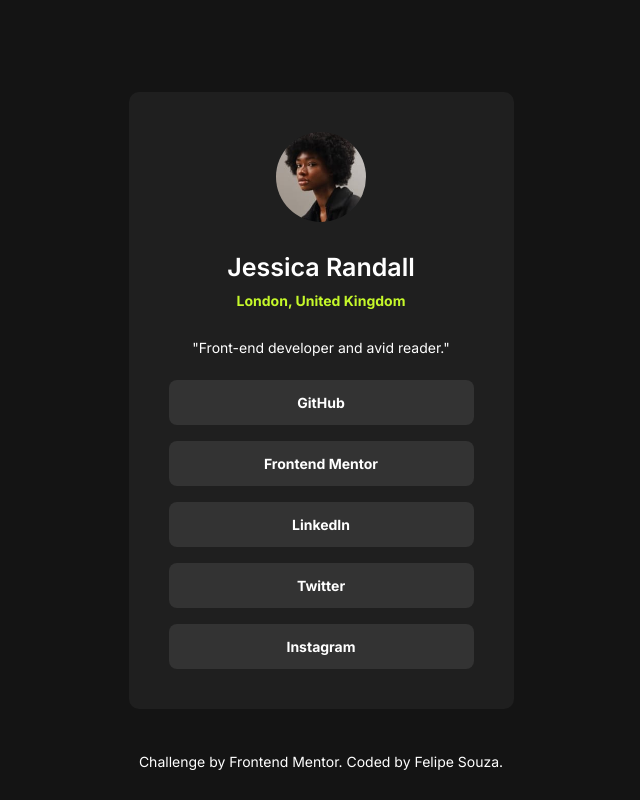
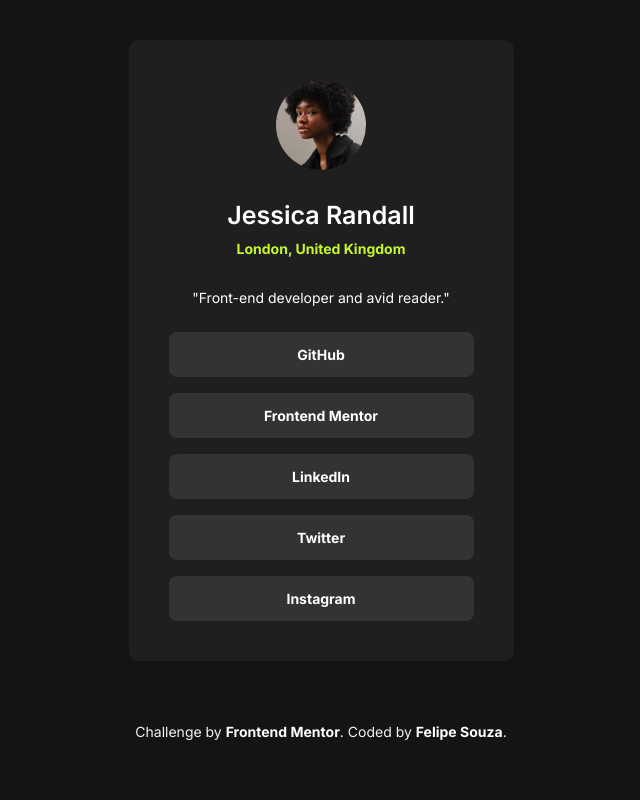
Before and after one commit to felipecsouza/social-links-profile, a plain HTML site: page index.html in a window 1280 px wide. Shown: the whole page, without its empty margins (319-959 px from the left). Drawn offline with Linux system fonts and the light colour scheme.

Commit message:
feat: estilos finzalizados e conversão de unidades de px para rem

```diff
--- a/index.html
+++ b/index.html
@@ -15,7 +15,7 @@
 <body>
   <main class="card">
     <div class="bio">
-      <img class="avatar" src="assets/images/avatar-jessica.jpeg" alt="Foto de perfil mostrando o rotos de Jessica Randall.">
+      <img class="avatar" src="assets/images/avatar-jessica.jpeg" alt="Foto de perfil mostrando o rosto de Jessica Randall.">
       <div class="infos">
         <h1>Jessica Randall</h1>
         <p>London, United Kingdom</p>
@@ -23,17 +23,17 @@
       <span class="quote">"Front-end developer and avid reader."</span>
     </div>
     <ul class="lista-links">
-      <li><a href="https://www.githubb.com" target="_blank">GitHub</a></li>
-      <li><a href="https://www.frontendmentor.com" target="_blank">Frontend Mentor</a></li>
-      <li><a href="https://www.linkedin.com" target="_blank">LinkedIn</a></li>
-      <li><a href="https://www.x.com" target="_blank">Twitter</a></li>
+      <li><a href="https://github.com/" target="_blank">GitHub</a></li>
+      <li><a href="https://www.frontendmentor.io" target="_blank">Frontend Mentor</a></li>
+      <li><a href="https://br.linkedin.com/" target="_blank">LinkedIn</a></li>
+      <li><a href="https://x.com/" target="_blank">Twitter</a></li>
       <li><a href="https://www.instagram.com" target="_blank">Instagram</a></li>
     </ul>
   </main>
 
   <footer class="attribution">
-    Challenge by <a href="https://www.frontendmentor.io?ref=challenge" target="_blank">Frontend Mentor</a>.
-    Coded by <a href="#">Felipe Souza</a>.
+    Challenge by <a href="https://www.frontendmentor.io/challenges/social-links-profile-UG32l9m6dQ" target="_blank">Frontend Mentor</a>.
+    Coded by <a href="https://github.com/felipecsouza" target="_blank">Felipe Souza</a>.
   </footer>
 </body>
 </html>
--- a/style.css
+++ b/style.css
@@ -14,11 +14,12 @@
     --grey-700: hsl(0, 0%, 20%);
     --grey-800: hsl(0, 0%, 12%);
     --grey-900: hsl(0, 0%, 8%);
+    --off-white: #f2f2f2;
 
-    --fonte-titulo: 600 25px 'Inter', sans-serif;
-    --fonte-subtitulo: 700 14px 'Inter', sans-serif;
-    --fonte-texto: 400 14px 'Inter', sans-serif;
-    --fonte-links: 700 14px 'Inter', sans-serif;
+    --fonte-titulo: 600 1.5625rem 'Inter', sans-serif;
+    --fonte-subtitulo: 700 0.875rem 'Inter', sans-serif;
+    --fonte-texto: 400 0.875rem/1.5 'Inter', sans-serif;
+    --fonte-links: 700 0.875rem 'Inter', sans-serif;
 
 }
 
@@ -31,7 +32,7 @@
     justify-content: center;
     color: var(--white);
     position: relative;
-    padding: 20px;
+    padding: 1.25rem;
 }
 
 .card {
@@ -39,18 +40,18 @@
     flex-direction: column;
     align-items: center;
     background-color: var(--grey-800);
-    border-radius: 10px;
-    gap: 24px;
-    width: 385px;
+    border-radius: 0.625rem;
+    gap: 1.5rem;
+    width: 24.0625rem;
     max-width: 100%;
-    padding: 40px;
+    padding: 2.5rem;
 }
 
 .bio {
     display: flex;
     flex-direction: column;
     align-items: center;
-    gap: 30px;
+    gap: 1.875rem;
 }
 
 .avatar {
@@ -58,13 +59,13 @@
     margin-right: auto;
     object-fit: cover;
     border-radius: 50%;
-    width: 90px;
+    width: 5.625rem;
 }
 
 .infos {
     display: flex;
     flex-direction: column;
-    gap: 10px;
+    gap: 0.625rem;
     align-items: center;
 }
 
@@ -86,7 +87,7 @@
 .lista-links {
     display: flex;
     flex-direction: column;
-    gap: 16px;
+    gap: 1rem;
     align-items: center;
     width: 100%;
 }
@@ -99,24 +100,28 @@
     background-color: var(--grey-700);
     display: block;
     color: var(--white);
-    border-radius: 8px;
+    border-radius: 0.5rem;
     transition: 0.3s;
     text-align: center;
-    padding: 14px;
+    padding: 0.875rem;
     font: var(--fonte-links);
 }
 
 footer {
     position: absolute;
-    bottom: 10px;
-    padding: 20px;
+    bottom: 0.3125rem;
+    padding: 1.25rem;
     font: var(--fonte-texto);
     text-align: center;
     width: 100%;
+    color: var(--off-white);
 }
 
 footer a {
         color: var(--white);
+        font-weight: 700;
+        border-bottom: 1px solid transparent;
+        transition: 0.2s;
     }
 
 @media (hover: hover) {
@@ -129,5 +134,19 @@
 
     footer a:hover {
         color: var(--verde);
+        border-bottom: 1px solid var(--verde);
     }
 }
+
+@media (max-height: 50rem) {
+    body  {
+        justify-content: flex-start;
+        padding-top: 2.5rem;
+    }
+
+    footer {
+        position: static;
+        margin-top: 2.5rem;
+        padding-bottom: 1.25rem;
+    }
+}
```
